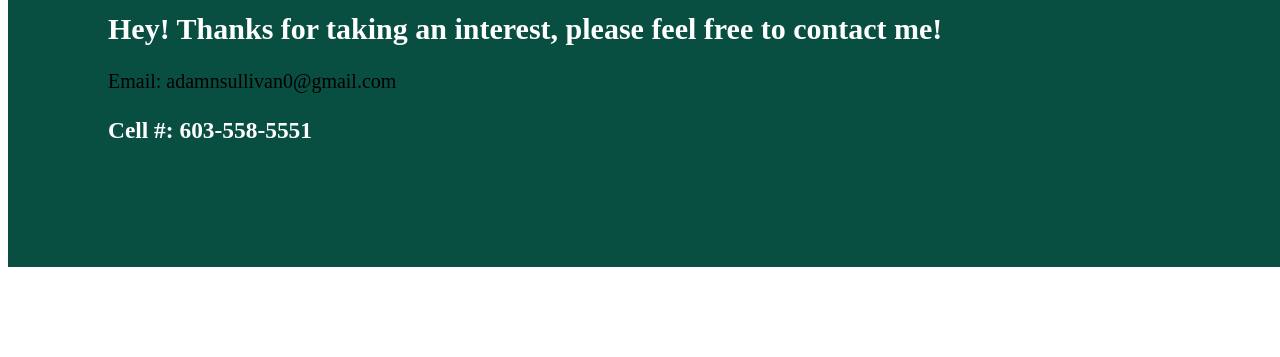
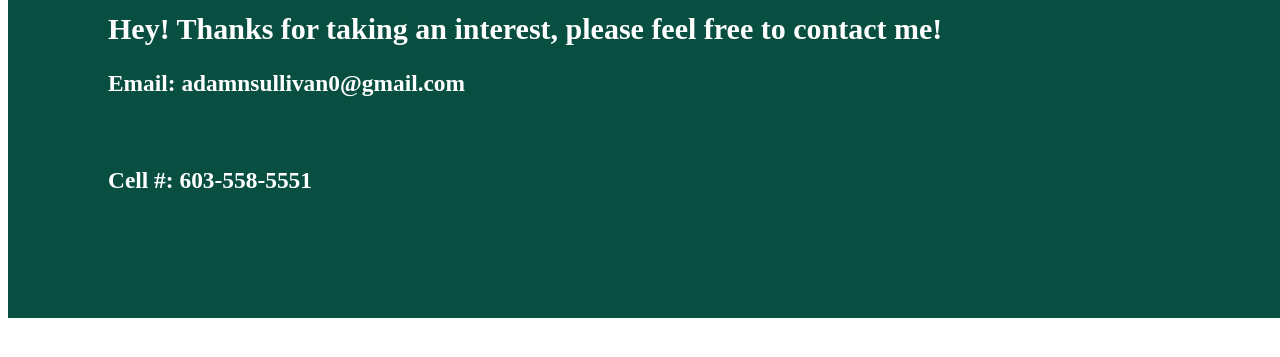
Before and after one commit to ToonPartyDM/Website_Final, a plain HTML site: page Contact.html in a window 1280 px wide. Shown: the part 277-634 px from the top of the page. Drawn offline with Linux system fonts and the light colour scheme.

Commit message:
Update Contact.html

```diff
--- a/Contact.html
+++ b/Contact.html
@@ -22,7 +22,8 @@
 		<center><h1 style="font-family: Fantasy color: #000000">Contact</font></center>
 
 		<h2>Hey! Thanks for taking an interest, please feel free to contact me!</h2>
-		 <a href="mailto:adamnsullivan0@gmail.com">Email: adamnsullivan0@gmail.com</a>
+		 <h3>Email: adamnsullivan0@gmail.com</h3><br />
+		 <a href="mailto:adamnsullivan0@gmail.com"></a>
 		<h3>Cell #: 603-558-5551</h3>
 
 	 </div>
```
